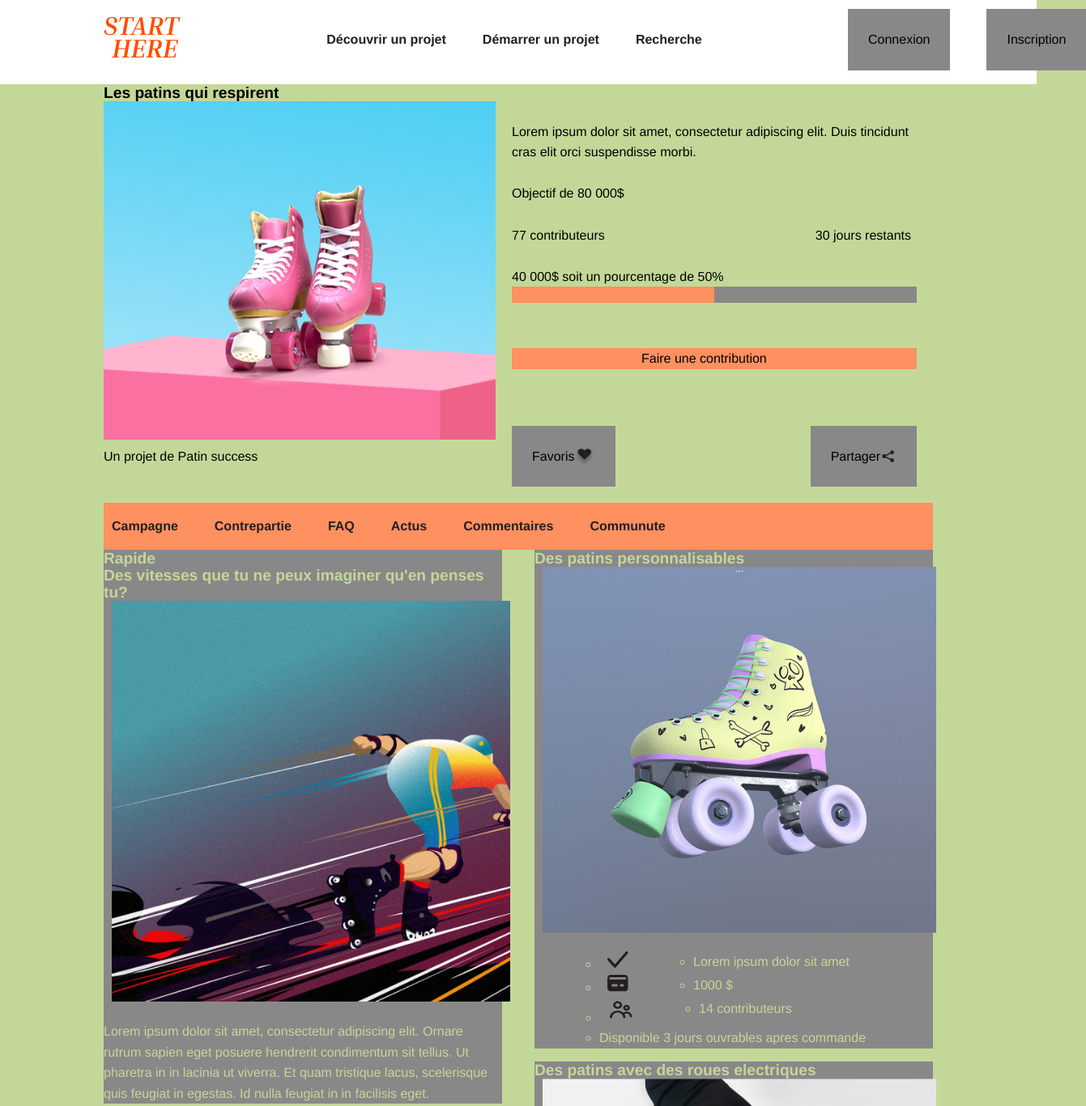
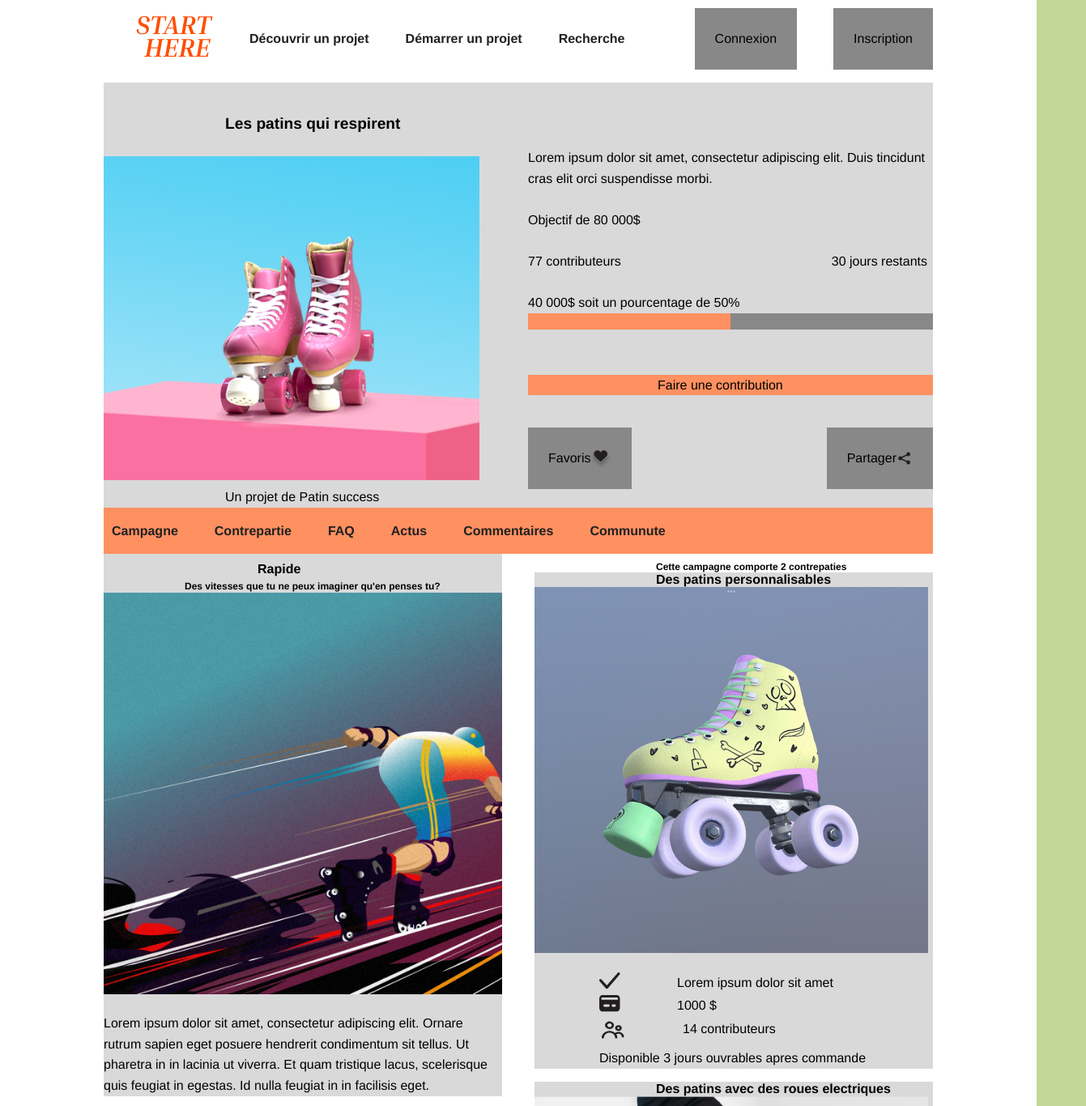
Before and after one commit to Joyce0501/Design_A22, a website: page Tp1 Integration/src/index.html in a window 1280 px wide. Shown: the part 6-1372 px from the top of the page at 81% size, 1341 px wide, since content can reach past the window. Drawn offline with nearby package versions, Linux system fonts and the light colour scheme; files that its build step writes are made by us from their sources.

Commit message:
suite de la partie des details

```diff
--- a/Tp1 Integration/src/index.html
+++ b/Tp1 Integration/src/index.html
@@ -13,10 +13,10 @@
     <body>
         <header class="header">
             <div class="wrapper">
-               <a href="#" class="header_brand"><img src="assets/images/logo.png" alt="Logo Crypto"></a>
+<!--               <a href="#" class="header_brand"><img src="assets/images/logo.png" alt="Logo Crypto"></a>-->
                 <nav class="header_nav">
                     <ul>
-<!--                        <a href="#" class="header_brand"><img src="assets/images/logo.png" alt="Logo Crypto"></a>-->
+                        <a href="#" class="header_brand"><img src="assets/images/logo.png" alt="Logo Crypto"></a>
                         <li><a href="#">Découvrir un projet</a></li>
                         <li><a href="#">Démarrer un projet</a></li>
                         <li><a href="#">Recherche</a></li>
@@ -35,14 +35,11 @@
         <section class="micro">
             <div class="wrapper">
 
-
                 <div class="micro_media">
                     <h6 class="subtitle">Les patins qui respirent</h6>
                     <img src="assets/images/micro.png" alt="image micro-financement">
                     <h10>Un projet de Patin success</h10>
                 </div>
-
-
 
                 <div class="micro_content">
 
@@ -94,16 +91,16 @@
                 <div class="cards" >
                     <div class="description">
                         <div class="card1">
-                            <h6>Rapide</h6>
-                            <h6>Des vitesses que tu ne peux imaginer qu'en penses tu?</h6>
+                            <h6  class="titredescription">Rapide</h6>
+                            <h6 class="petitedescription" >Des vitesses que tu ne peux imaginer qu'en penses tu?</h6>
                             <span class = "card_icon"> <img src="assets/images/detail1.png" alt="le petit cochon"> </span>
                             <p>Lorem ipsum dolor sit amet, consectetur adipiscing elit. Ornare rutrum sapien eget posuere hendrerit condimentum sit tellus.
                                 Ut pharetra in in lacinia ut viverra. Et quam tristique lacus, scelerisque quis feugiat in egestas.
                                 Id nulla feugiat in in facilisis eget.</p>
                         </div>
                         <div class="card2">
-                            <h6>Confortable</h6>
-                            <h6>Des figures dans le plus grand des conforts?</h6>
+                            <h6 class="titredescription">Confortable</h6>
+                            <h6 class="petitedescription" >Des figures dans le plus grand des conforts?</h6>
                             <span class = "card_icon"> <img src="assets/images/detail2.png" alt="le petit cochon"> </span>
                             <p>Lorem ipsum dolor sit amet, consectetur adipiscing elit. Ornare rutrum sapien eget posuere hendrerit condimentum sit tellus.
                                 Ut pharetra in in lacinia ut viverra. Et quam tristique lacus, scelerisque quis feugiat in egestas.
@@ -112,6 +109,7 @@
                     </div>
 
                     <div class="contreparties">
+                        <h6 class="nombre">Cette campagne comporte 2 contrepaties</h6>
                         <div class="card3">
                             <h6>Des patins personnalisables</h6>
                             <span class = "card_icon"> <img src="assets/images/contrepartie1.png" alt="le petit cochon"> </span>
--- a/Tp1 Integration/src/styles/components/barre.scss
+++ b/Tp1 Integration/src/styles/components/barre.scss
@@ -1,4 +1,5 @@
 .barre{
+    background-color: white;
     .wrapper{
         display: flex;
         justify-content: space-between;
@@ -12,7 +13,6 @@
         gap: 45px;
         color: var(--color-nav);
         font-weight: bold;
-
     }
 
 }
--- a/Tp1 Integration/src/styles/components/details.scss
+++ b/Tp1 Integration/src/styles/components/details.scss
@@ -1,13 +1,13 @@
 .Details{
+    background-color: white;
+    ul{
+        list-style: none;
+    }
     .cards{
         display: grid;
         grid-template-columns: repeat(2, 1fr);
         gap: 40px;
 
-        .card_icon{
-            padding-left: 10px;
-            padding-right: 10px;
-        }
     }
 
     .cote{
@@ -22,13 +22,48 @@
     }
     .contreparties{
        .card3, .card4{
-           background-color: var(--color-bouton);
+           background-color: var(--color-grisBackground);
        }
+
+        .nombre{
+            font-size: 12px;
+            padding-top: 10px;
+        }
+
+        h6{
+            padding-left: 150px;
+            font-size: 16px;
+            color: #000000;
+        }
+        h16{
+            color: #000000;
+        }
+
     }
 
     .description{
         .card1, .card2 {
-            background-color: var(--color-bouton);
+            background-color: var(--color-grisBackground);
+        }
+
+        h6{
+            font-size: 16px;
+            width: 435px;
+            height: 24px;
+            color: #000000;
+        }
+        .petitedescription{
+            font-size: 12px;
+            padding-left: 100px;
+            padding-top: 10px;
+        }
+        .titredescription{
+            padding-top: 10px;
+            padding-left: 190px;
+            font-weight: bold;
+        }
+        p{
+            color: #000000;
         }
     }
 }
--- a/Tp1 Integration/src/styles/components/header.scss
+++ b/Tp1 Integration/src/styles/components/header.scss
@@ -1,10 +1,7 @@
 header{
-    padding: 24px;
     background-color: var(--color-white);
-
     ul{
         list-style: none;
-        display: flex;
         gap: 45px;
     }
 
@@ -18,8 +15,6 @@ header{
         ul{
             display: flex;
             align-items: center;
-            width: 145px;
-            height: 30px;
             color: var(--color-textbouton);
         }
     }
@@ -28,6 +23,14 @@ header{
         align-items: start;
         font-size: 16px;
         font-weight: bold;
+        padding-left: 0;
+     //   display: flex;
+        ul{
+            display: flex;
+        }
+        li{
+            margin: auto;
+        }
     }
     .button{
         display: inline-flex;
--- a/Tp1 Integration/src/styles/components/micro.scss
+++ b/Tp1 Integration/src/styles/components/micro.scss
@@ -1,13 +1,23 @@
 .micro{
+    background-color: white;
     .wrapper{
         display: flex;
+        padding-top: 40px;
+        background-color: var(--color-grisBackground);
     }
     .micro_media{
         width: 50%;
+        h6,h10{
+            padding-left: 150px;
+        }
+        h6{
+           padding-bottom: 30px;
+        }
     }
     .micro_content{
         width: 50%;
-        margin: 20px;
+        margin-left: 60px;
+        padding-top: 15px;
     }
 
     h10,h6{
@@ -53,7 +63,7 @@
     }
     .buttons{
         display: flex;
-        margin-top: 70px;
+        margin-top: 40px;
         justify-content: space-between;
     }
     .button{
--- a/Tp1 Integration/src/styles/settings/colors.scss
+++ b/Tp1 Integration/src/styles/settings/colors.scss
@@ -17,6 +17,7 @@
     --color-primary-darker: #285943;
     --color-secondary: #eb8258;
     --color-orange: #FF9060;
+    --color-grisBackground : #D9D9D9;
 
     --color-neutral-light: #eeeeee;
     --color-neutral-dark: #888888;
```
